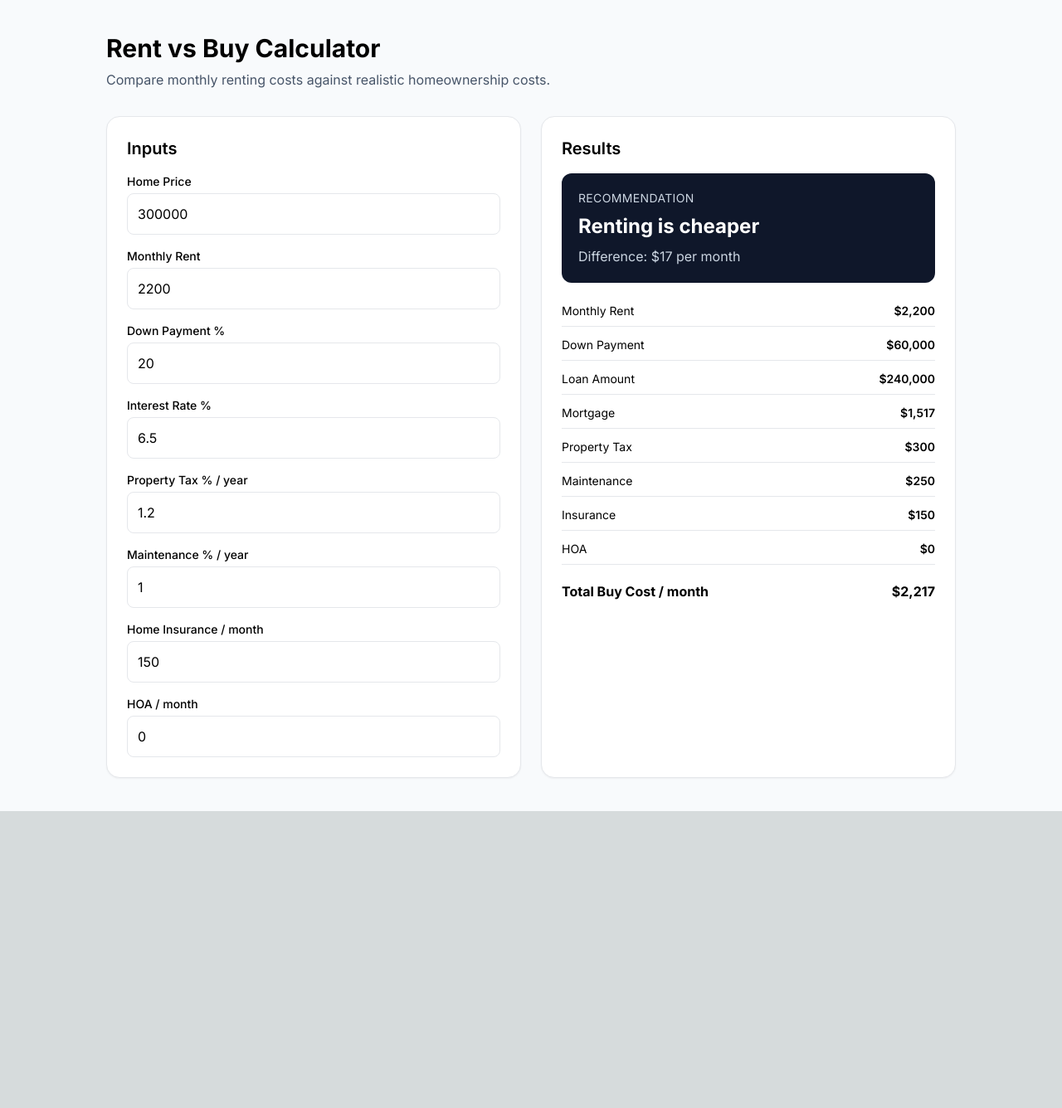
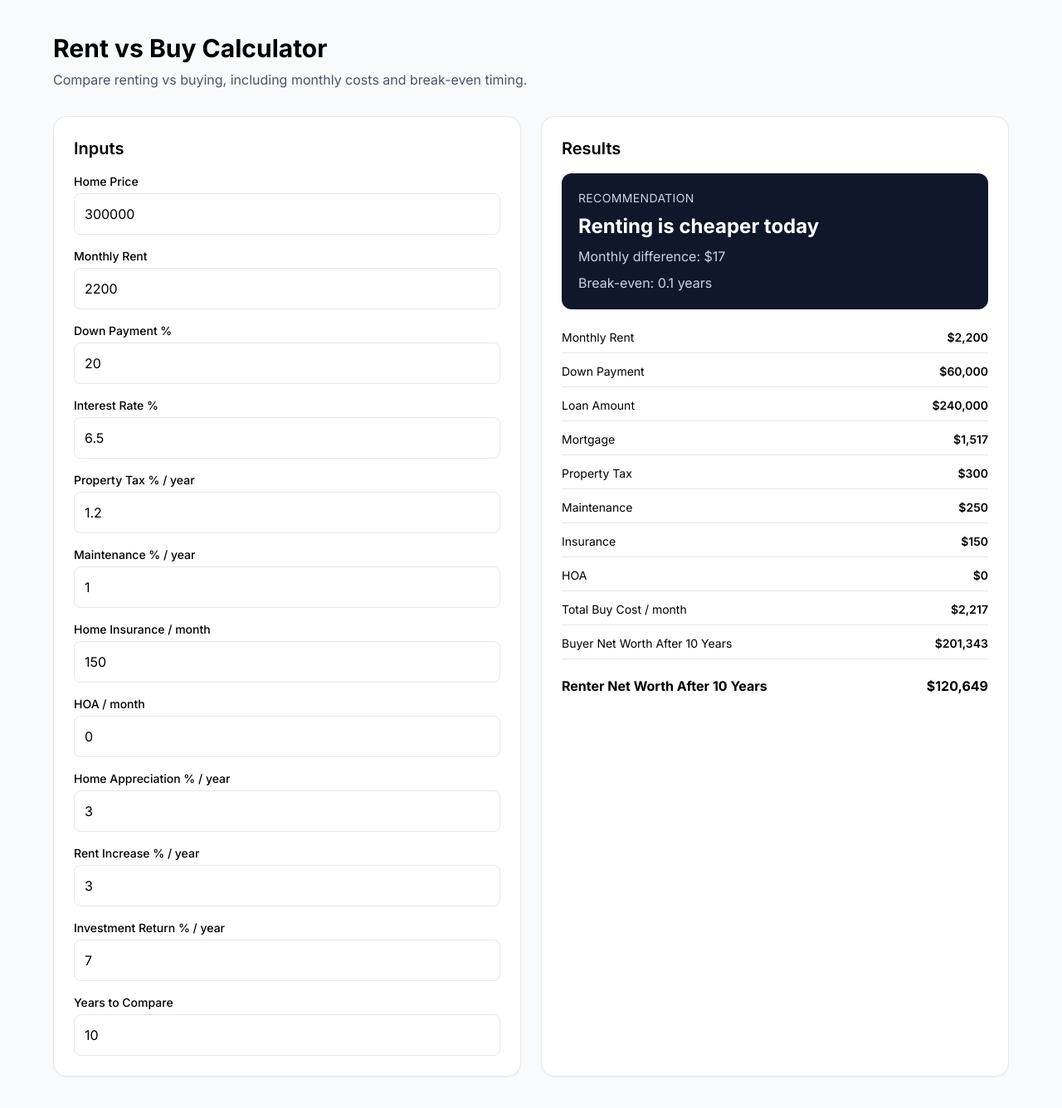
Before and after one commit to jlrrow/money-engine, a Next.js app: page / in a window 1280 px wide. Shown: the whole page at 83% size. Before the commit the page ends 978 px from the top, so only its background shows below. Built offline with nearby package versions, Linux system fonts and the light colour scheme.

Commit message:
added break even analysis

```diff
--- a/app/page.tsx
+++ b/app/page.tsx
@@ -9,6 +9,25 @@ function formatMoney(value: number) {
   }).format(value);
 }
 
+function calculateMortgagePayment(
+  principal: number,
+  annualRatePercent: number,
+  years: number
+) {
+  const monthlyRate = annualRatePercent / 100 / 12;
+  const numberOfPayments = years * 12;
+
+  if (principal <= 0) return 0;
+  if (monthlyRate === 0) return principal / numberOfPayments;
+
+  return (
+    (principal *
+      monthlyRate *
+      Math.pow(1 + monthlyRate, numberOfPayments)) /
+    (Math.pow(1 + monthlyRate, numberOfPayments) - 1)
+  );
+}
+
 export default function Home() {
   const [homePrice, setHomePrice] = useState(300000);
   const [monthlyRent, setMonthlyRent] = useState(2200);
@@ -18,21 +37,20 @@ export default function Home() {
   const [maintenanceRate, setMaintenanceRate] = useState(1);
   const [insuranceMonthly, setInsuranceMonthly] = useState(150);
   const [hoaMonthly, setHoaMonthly] = useState(0);
+  const [homeAppreciationRate, setHomeAppreciationRate] = useState(3);
+  const [rentIncreaseRate, setRentIncreaseRate] = useState(3);
+  const [investmentReturnRate, setInvestmentReturnRate] = useState(7);
+  const [yearsToCompare, setYearsToCompare] = useState(10);
 
   const results = useMemo(() => {
     const downPayment = homePrice * (downPaymentPercent / 100);
     const loanAmount = homePrice - downPayment;
 
-    const monthlyInterestRate = interestRate / 100 / 12;
-    const loanTermMonths = 30 * 12;
-
-    const mortgagePayment =
-      loanAmount > 0
-        ? (loanAmount *
-            monthlyInterestRate *
-            Math.pow(1 + monthlyInterestRate, loanTermMonths)) /
-          (Math.pow(1 + monthlyInterestRate, loanTermMonths) - 1)
-        : 0;
+    const mortgagePayment = calculateMortgagePayment(
+      loanAmount,
+      interestRate,
+      30
+    );
 
     const propertyTaxMonthly = (homePrice * (propertyTaxRate / 100)) / 12;
     const maintenanceMonthly = (homePrice * (maintenanceRate / 100)) / 12;
@@ -44,9 +62,54 @@ export default function Home() {
       insuranceMonthly +
       hoaMonthly;
 
-    const difference = Math.abs(totalBuyMonthly - monthlyRent);
+    const monthlyDifference = Math.abs(totalBuyMonthly - monthlyRent);
     const recommendation =
-      totalBuyMonthly < monthlyRent ? "Buying is cheaper" : "Renting is cheaper";
+      totalBuyMonthly < monthlyRent ? "Buying is cheaper today" : "Renting is cheaper today";
+
+    let breakEvenYear: number | null = null;
+    let finalBuyerNetWorth = 0;
+    let finalRenterNetWorth = 0;
+
+    const monthlyInvestmentReturn = investmentReturnRate / 100 / 12;
+    const monthlyHomeAppreciation = homeAppreciationRate / 100 / 12;
+    const monthlyRentIncrease = rentIncreaseRate / 100 / 12;
+    const totalMonths = yearsToCompare * 12;
+
+    let remainingLoan = loanAmount;
+    let homeValue = homePrice;
+    let renterInvestments = downPayment;
+
+    for (let month = 1; month <= totalMonths; month++) {
+      const interestPortion = remainingLoan * (interestRate / 100 / 12);
+      const principalPortion = mortgagePayment - interestPortion;
+      remainingLoan = Math.max(0, remainingLoan - principalPortion);
+
+      homeValue = homeValue * (1 + monthlyHomeAppreciation);
+
+      const currentRent =
+        monthlyRent * Math.pow(1 + monthlyRentIncrease, month - 1);
+
+      const monthlyOwnerCost =
+        mortgagePayment +
+        propertyTaxMonthly +
+        maintenanceMonthly +
+        insuranceMonthly +
+        hoaMonthly;
+
+      const renterMonthlySurplus = Math.max(0, monthlyOwnerCost - currentRent);
+      renterInvestments =
+        renterInvestments * (1 + monthlyInvestmentReturn) + renterMonthlySurplus;
+
+      const buyerEquity = homeValue - remainingLoan;
+      const renterWealth = renterInvestments;
+
+      if (!breakEvenYear && buyerEquity > renterWealth) {
+        breakEvenYear = month / 12;
+      }
+
+      finalBuyerNetWorth = buyerEquity;
+      finalRenterNetWorth = renterWealth;
+    }
 
     return {
       downPayment,
@@ -55,8 +118,11 @@ export default function Home() {
       propertyTaxMonthly,
       maintenanceMonthly,
       totalBuyMonthly,
-      difference,
+      monthlyDifference,
       recommendation,
+      breakEvenYear,
+      finalBuyerNetWorth,
+      finalRenterNetWorth,
     };
   }, [
     homePrice,
@@ -67,14 +133,18 @@ export default function Home() {
     maintenanceRate,
     insuranceMonthly,
     hoaMonthly,
+    homeAppreciationRate,
+    rentIncreaseRate,
+    investmentReturnRate,
+    yearsToCompare,
   ]);
 
   return (
     <main className="min-h-screen bg-slate-50 p-6 md:p-10">
-      <div className="mx-auto max-w-5xl">
+      <div className="mx-auto max-w-6xl">
         <h1 className="text-3xl font-bold mb-2">Rent vs Buy Calculator</h1>
         <p className="text-slate-600 mb-8">
-          Compare monthly renting costs against realistic homeownership costs.
+          Compare renting vs buying, including monthly costs and break-even timing.
         </p>
 
         <div className="grid gap-6 md:grid-cols-2">
@@ -103,9 +173,7 @@ export default function Home() {
               </div>
 
               <div>
-                <label className="block text-sm font-medium mb-1">
-                  Down Payment %
-                </label>
+                <label className="block text-sm font-medium mb-1">Down Payment %</label>
                 <input
                   type="number"
                   value={downPaymentPercent}
@@ -126,9 +194,7 @@ export default function Home() {
               </div>
 
               <div>
-                <label className="block text-sm font-medium mb-1">
-                  Property Tax % / year
-                </label>
+                <label className="block text-sm font-medium mb-1">Property Tax % / year</label>
                 <input
                   type="number"
                   step="0.1"
@@ -139,9 +205,7 @@ export default function Home() {
               </div>
 
               <div>
-                <label className="block text-sm font-medium mb-1">
-                  Maintenance % / year
-                </label>
+                <label className="block text-sm font-medium mb-1">Maintenance % / year</label>
                 <input
                   type="number"
                   step="0.1"
@@ -152,9 +216,7 @@ export default function Home() {
               </div>
 
               <div>
-                <label className="block text-sm font-medium mb-1">
-                  Home Insurance / month
-                </label>
+                <label className="block text-sm font-medium mb-1">Home Insurance / month</label>
                 <input
                   type="number"
                   value={insuranceMonthly}
@@ -172,6 +234,49 @@ export default function Home() {
                   className="w-full rounded-lg border p-3"
                 />
               </div>
+
+              <div>
+                <label className="block text-sm font-medium mb-1">Home Appreciation % / year</label>
+                <input
+                  type="number"
+                  step="0.1"
+                  value={homeAppreciationRate}
+                  onChange={(e) => setHomeAppreciationRate(Number(e.target.value))}
+                  className="w-full rounded-lg border p-3"
+                />
+              </div>
+
+              <div>
+                <label className="block text-sm font-medium mb-1">Rent Increase % / year</label>
+                <input
+                  type="number"
+                  step="0.1"
+                  value={rentIncreaseRate}
+                  onChange={(e) => setRentIncreaseRate(Number(e.target.value))}
+                  className="w-full rounded-lg border p-3"
+                />
+              </div>
+
+              <div>
+                <label className="block text-sm font-medium mb-1">Investment Return % / year</label>
+                <input
+                  type="number"
+                  step="0.1"
+                  value={investmentReturnRate}
+                  onChange={(e) => setInvestmentReturnRate(Number(e.target.value))}
+                  className="w-full rounded-lg border p-3"
+                />
+              </div>
+
+              <div>
+                <label className="block text-sm font-medium mb-1">Years to Compare</label>
+                <input
+                  type="number"
+                  value={yearsToCompare}
+                  onChange={(e) => setYearsToCompare(Number(e.target.value))}
+                  className="w-full rounded-lg border p-3"
+                />
+              </div>
             </div>
           </div>
 
@@ -184,7 +289,13 @@ export default function Home() {
               </p>
               <p className="text-2xl font-bold">{results.recommendation}</p>
               <p className="mt-2 text-slate-300">
-                Difference: {formatMoney(results.difference)} per month
+                Monthly difference: {formatMoney(results.monthlyDifference)}
+              </p>
+              <p className="mt-2 text-slate-300">
+                Break-even:{" "}
+                {results.breakEvenYear
+                  ? `${results.breakEvenYear.toFixed(1)} years`
+                  : `Not within ${yearsToCompare} years`}
               </p>
             </div>
 
@@ -206,23 +317,17 @@ export default function Home() {
 
               <div className="flex justify-between border-b pb-2">
                 <span>Mortgage</span>
-                <span className="font-semibold">
-                  {formatMoney(results.mortgagePayment)}
-                </span>
+                <span className="font-semibold">{formatMoney(results.mortgagePayment)}</span>
               </div>
 
               <div className="flex justify-between border-b pb-2">
                 <span>Property Tax</span>
-                <span className="font-semibold">
-                  {formatMoney(results.propertyTaxMonthly)}
-                </span>
+                <span className="font-semibold">{formatMoney(results.propertyTaxMonthly)}</span>
               </div>
 
               <div className="flex justify-between border-b pb-2">
                 <span>Maintenance</span>
-                <span className="font-semibold">
-                  {formatMoney(results.maintenanceMonthly)}
-                </span>
+                <span className="font-semibold">{formatMoney(results.maintenanceMonthly)}</span>
               </div>
 
               <div className="flex justify-between border-b pb-2">
@@ -235,11 +340,19 @@ export default function Home() {
                 <span className="font-semibold">{formatMoney(hoaMonthly)}</span>
               </div>
 
+              <div className="flex justify-between border-b pb-2">
+                <span>Total Buy Cost / month</span>
+                <span className="font-semibold">{formatMoney(results.totalBuyMonthly)}</span>
+              </div>
+
+              <div className="flex justify-between border-b pb-2">
+                <span>Buyer Net Worth After {yearsToCompare} Years</span>
+                <span className="font-semibold">{formatMoney(results.finalBuyerNetWorth)}</span>
+              </div>
+
               <div className="flex justify-between pt-2 text-base">
-                <span className="font-bold">Total Buy Cost / month</span>
-                <span className="font-bold">
-                  {formatMoney(results.totalBuyMonthly)}
-                </span>
+                <span className="font-bold">Renter Net Worth After {yearsToCompare} Years</span>
+                <span className="font-bold">{formatMoney(results.finalRenterNetWorth)}</span>
               </div>
             </div>
           </div>
```
